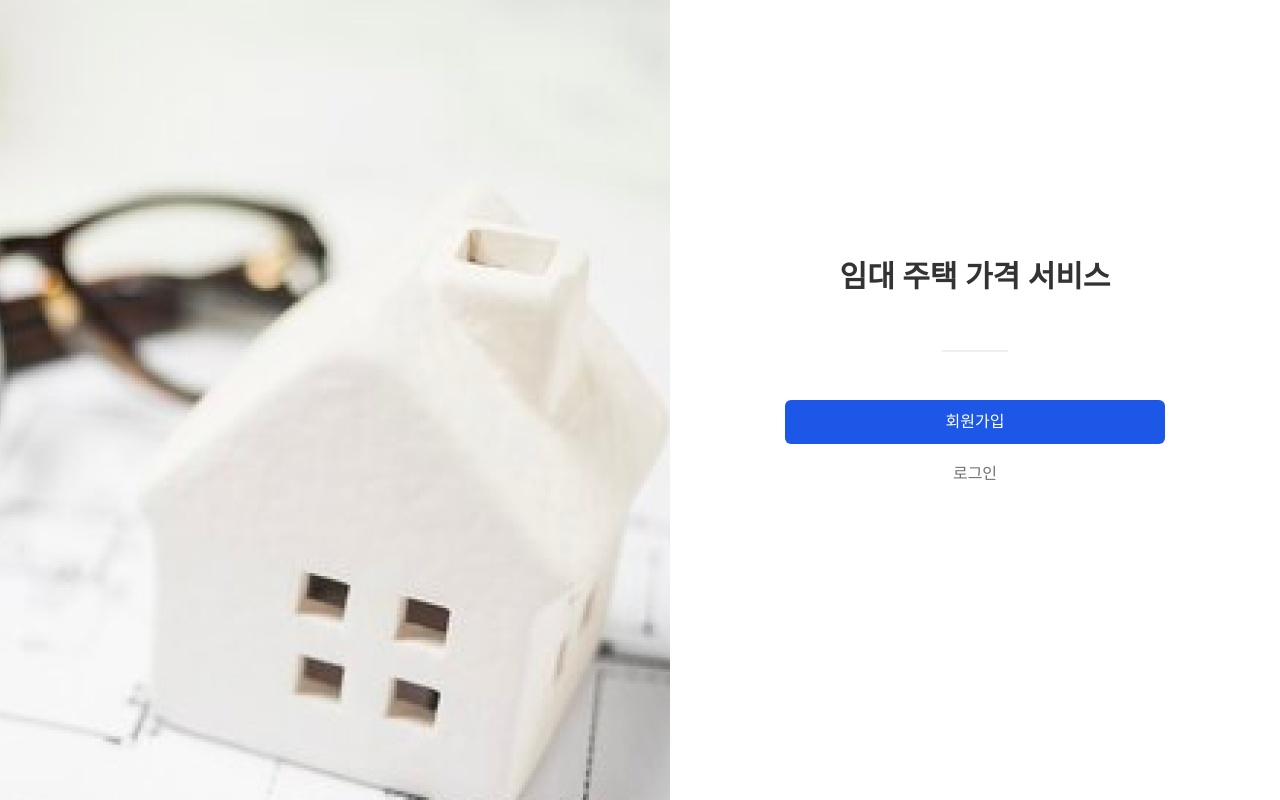
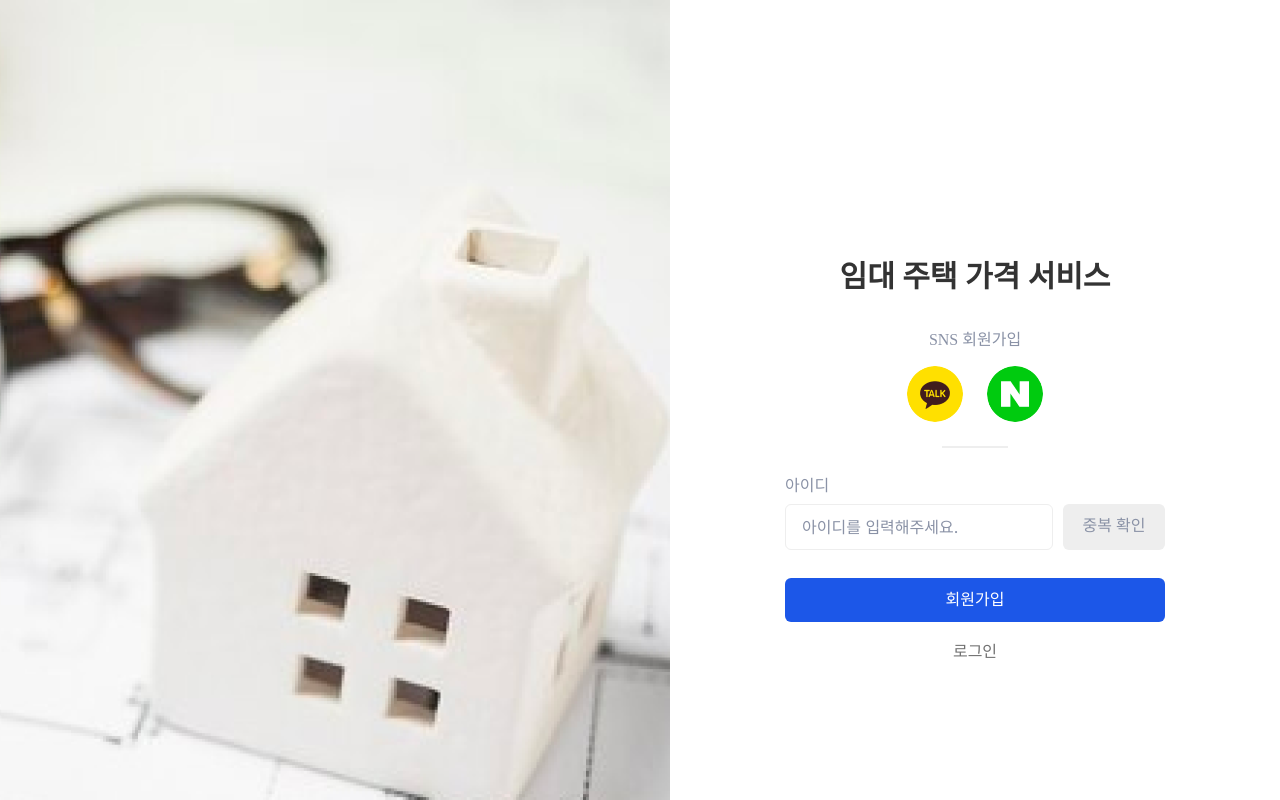
Before and after one commit to GODDONGHYUN/ReactWorkSpace, a React (Create React App) app in the folder estate/: page / in a window 1280 px wide. Both pictures are taken after a click on the element "회원가입". Shown: the top 800 px of the page. Built offline with nearby package versions, Linux system fonts and the light colour scheme; a web font is replaced by a local one.

Commit message:
2024-04-11 React(estate 회원가입 아이디 입력 버튼 핸들러 처리)

```diff
--- a/estate/src/components/Inputbox/index.tsx
+++ b/estate/src/components/Inputbox/index.tsx
@@ -8,6 +8,7 @@
   placeholder: string;
   onChangeHandler: (event: ChangeEvent<HTMLInputElement>) => void;
   button?: string;
+  buttonStatus?: boolean;
 }
 export default function InputBox({
   label,
@@ -15,8 +16,13 @@
   value,
   placeholder,
   button,
+  buttonStatus,
   onChangeHandler,
 }: InputBoxProps) {
+  const buttonClass = buttonStatus
+    ? "input-primary-button"
+    : "input-disable-button";
+
   return (
     <div className="input-box">
       <div className="input-label label">{label}</div>
@@ -28,7 +34,7 @@
           onChange={onChangeHandler}
           value={value}
         />
-        {button && <div className="input-disable-button">{button}</div>}
+        {button && <div className={buttonClass}>{button}</div>}
       </div>
       <div className="input-message"></div>
     </div>
--- a/estate/src/views/Authentication/index.tsx
+++ b/estate/src/views/Authentication/index.tsx
@@ -6,6 +6,32 @@
 import InputBox from "components/Inputbox";
 
 type AuthPage = "sign-in" | "sign-up";
+
+interface SnsContainerProps {
+  title: string;
+}
+
+function SnsContainer({ title }: SnsContainerProps) {
+  const onSnsButtonClickHandler = (type: "kakao" | "naver") => {
+    alert(type);
+  };
+
+  return (
+    <div className="authentication-sns-container">
+      <div className="sns-container-title label">{title}</div>
+      <div className="sns-button-container">
+        <div
+          className="sns-button kakao-button"
+          onClick={() => onSnsButtonClickHandler("kakao")}
+        ></div>
+        <div
+          className="sns-button naver-button"
+          onClick={() => onSnsButtonClickHandler("naver")}
+        ></div>
+      </div>
+    </div>
+  );
+}
 
 interface Props {
   onLinkClickHandler: () => void;
@@ -59,19 +85,39 @@
         </div>
       </div>
       <div className="short-divider"></div>
+      <SnsContainer title="SNS 로그인" />
       <div className="authentication-sns-container"></div>
     </div>
   );
 }
 
 function SignUp({ onLinkClickHandler }: Props) {
+  const [id, setId] = useState<string>("");
+  const [idButtonStatus, setIdButtonStatus] = useState<boolean>(false);
+
+  const onIdChangeHandler = (event: ChangeEvent<HTMLInputElement>) => {
+    const { value } = event.target;
+    setId(event.target.value);
+    setIdButtonStatus(value !== "");
+  };
+
   const onSignUpButtonClickHandler = () => {};
 
   return (
     <div className="authentication-contents">
-      <div className="authentication-sns-container"></div>
+      <SnsContainer title="SNS 회원가입" />
       <div className="short-divider"></div>
-      <div className="authentication-input-container"></div>
+      <div className="authentication-input-container">
+        <InputBox
+          label="아이디"
+          type="text"
+          value={id}
+          placeholder="아이디를 입력해주세요."
+          onChangeHandler={onIdChangeHandler}
+          button="중복 확인"
+          buttonStatus={idButtonStatus}
+        />
+      </div>
       <div className="authentication-button-container">
         <div
           className="primary-button full-width"
--- a/estate/src/views/Authentication/style.css
+++ b/estate/src/views/Authentication/style.css
@@ -60,3 +60,11 @@
   align-items: center;
   gap: 16px;
 }
+
+.kakao-button {
+  background-image: url("../../assets/image/kakao-button.png");
+}
+
+.naver-button {
+  background-image: url("../../assets/image/naver-button.png");
+}
```
